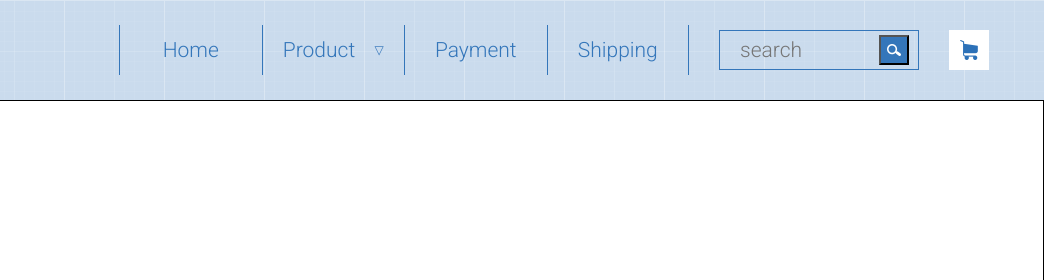
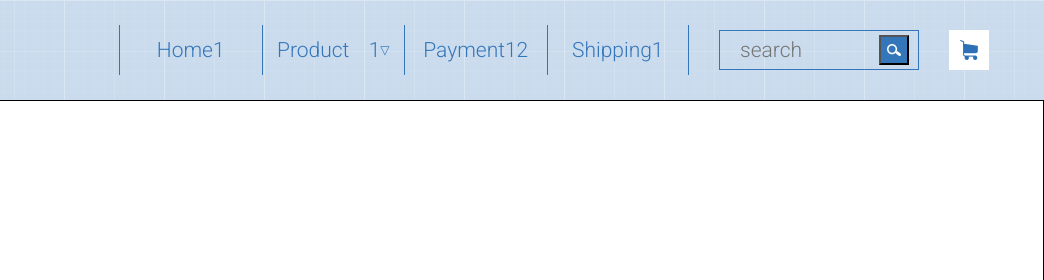
Before and after one commit to ggghlhd/shop-project, a plain HTML site: page index.html in a window 1280 px wide. Shown: the top 280 px of the page, 236-1280 px from the left. Drawn offline with Linux system fonts and the light colour scheme.

Commit message:
changed text

```diff
--- a/index.html
+++ b/index.html
@@ -23,10 +23,10 @@
           <div class="col-6">
             <nav>
               <ul class="menu">
-                <li><a href="Home" class="startbr">Home</a></li>
+                <li><a href="Home" class="startbr">Home1</a></li>
                 <li>
                   <a href="Product" class="centerbr"
-                    >Productㅤ <span class="mark"> ▽</span></a
+                    >Productㅤ1 <span class="mark"> ▽</span></a
                   >
                   <ul class="submenu">
                     <li><a href="">Lorem ipsum dolor</a></li>
@@ -38,8 +38,8 @@
                     <li><a href="">Quos dolor</a></li>
                   </ul>
                 </li>
-                <li><a href="Payment">Payment </a></li>
-                <li><a href="Shipping" class="endbr">Shipping</a></li>
+                <li><a href="Payment">Payment12 </a></li>
+                <li><a href="Shipping" class="endbr">Shipping1</a></li>
               </ul>
             </nav>
           </div>
```
